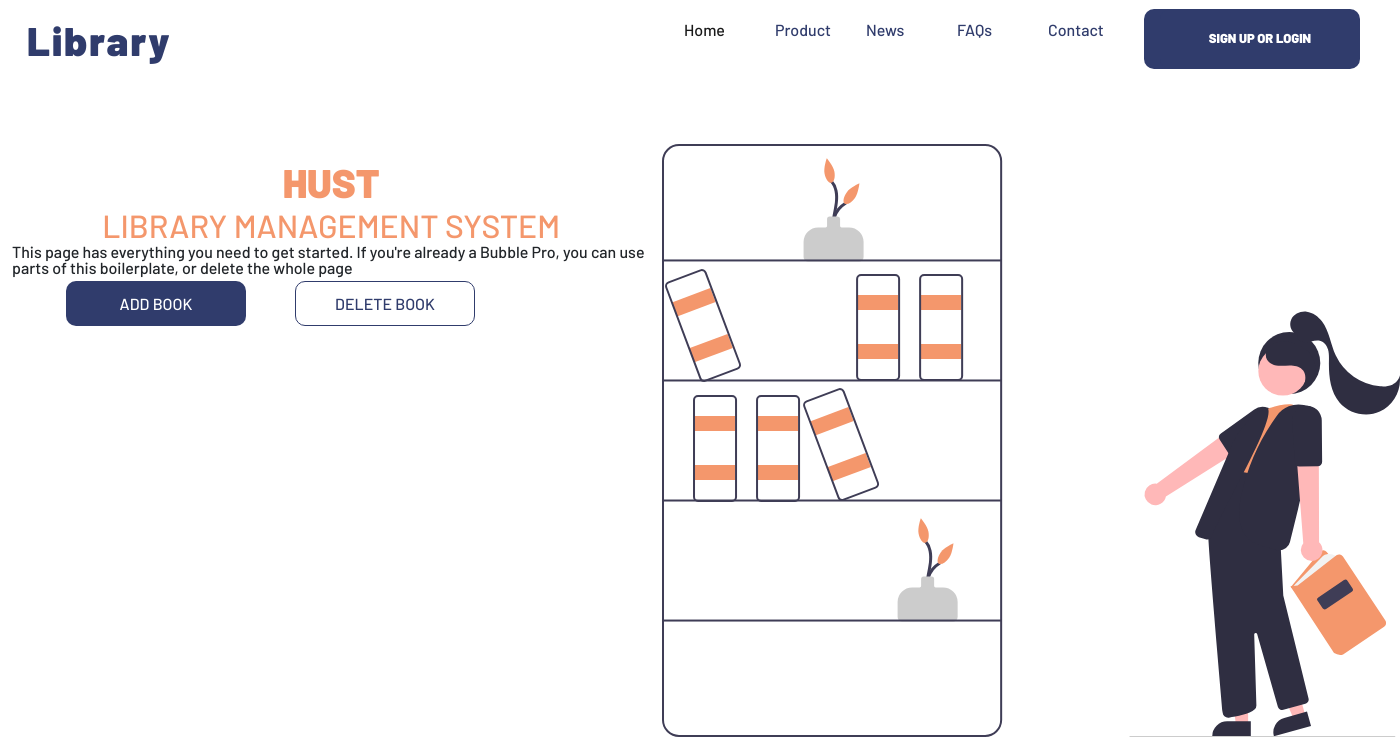
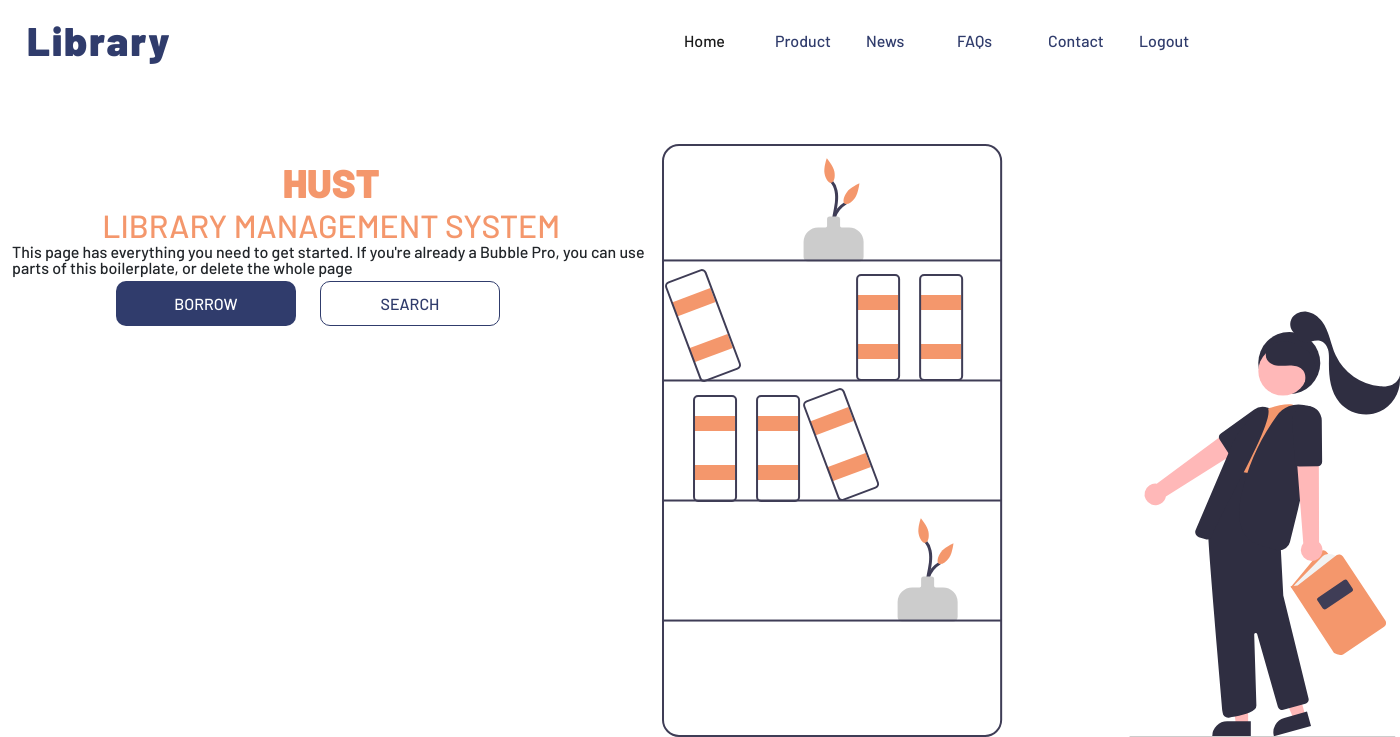
Before and after one commit to hazel260802/Hust-library, a Flask app: page / in a window 1400 px wide. Shown: the top 737 px of the page. Run offline with Flask 2, Linux system fonts and the light colour scheme; a user stored in the database is signed in; some libraries are stand-ins or nearby versions.

Commit message:
add some changes

```diff
--- a/fontend/templates/home.html
+++ b/fontend/templates/home.html
@@ -1,6 +1,17 @@
 {% extends "base.html" %}
 {% block head %}
 <link rel="stylesheet" href="{{ url_for('static', filename='styles/vendors/grid.css') }}">
+{% endblock %}
+{% block button %}
+{% if not (sinhVien.is_authenticated or nhanVien.is_authenticated) %}
+<li class="nav-item log_sign-button">
+    <a style="color:white;" href="/login"><button class="btn btn-light ms-3 log_sign-button">SIGN UP OR LOGIN</button></a>
+</li>
+{%else%}
+<li class="nav-item">
+  <a class="nav-link" style="color:#303C6C;" href="/logout">Logout</a>
+</li>
+{%endif%}
 {% endblock %}
 {% block title %}Home{% endblock %}
 {%block content%}
@@ -15,26 +26,26 @@
           </p>
 
           <div class="row btn-row">
-            {% if not sinhVien.is_authenticated %}
-            <div class="col span_1_of_2 welcome-row login-button" style="width: 200px; padding-left: 50px;">
-              <a style="color:white;" href="/login"><button class="btn btn-light ms-3 log-button">LOGIN</button></a>
-            </div>
-            <div class="col span_1_of_2 welcome-row signup-button" style="width: 200px;">
-              <a style="color:#303C6C;" href="/signup"><button class="btn btn-light ms-3 sign-button">SIGNUP</button></a>
-            </div>
-            {% elif not nhanVien.is_authenticated %}
-            <div class="col span_1_of_2 welcome-row login-button" style="width: 200px; padding-left: 50px;">
+            {% if sinhVien.is_authenticated %}
+              <div class="col span_1_of_2 welcome-row login-button" style="width: 200px; padding-left: 100px;">
                 <a style="color:white;" href="/student_borrow/{{ sinhVien.MSSV }}"><button class="btn btn-light ms-3 log-button">BORROW</button></a>
               </div>
               <div class="col span_1_of_2 welcome-row signup-button" style="width: 200px;">
                 <a style="color:#303C6C;" href="/timkiem/{{ sinhVien.MSSV }}"><button class="btn btn-light ms-3 sign-button">SEARCH</button></a>
               </div>
-            {%else%}
-            <div class="col span_1_of_2 welcome-row login-button" style="width: 200px; padding-left: 50px;">
+            {% elif nhanVien.is_authenticated %}
+              <div class="col span_1_of_2 welcome-row login-button" style="width: 200px; padding-left: 100px;">
                 <a style="color:white;" href="/staff_addbook/{{nhanVien.MSNV}}"><button class="btn btn-light ms-3 log-button">ADD BOOK</button></a>
               </div>
               <div class="col span_1_of_2 welcome-row signup-button" style="width: 200px;">
                 <a style="color:#303C6C;" href="/staff_delbook/{{nhanVien.MSNV}}"><button class="btn btn-light ms-3 sign-button">DELETE BOOK</button></a>
+              </div>
+            {%else%}
+              <div class="col span_1_of_2 welcome-row login-button" style="width: 200px; padding-left: 100px;">
+                <a style="color:white;" href="/login"><button class="btn btn-light ms-3 log-button">LOGIN</button></a>
+              </div>
+              <div class="col span_1_of_2 welcome-row signup-button" style="width: 200px;">
+                <a style="color:#303C6C;" href="/signup"><button class="btn btn-light ms-3 sign-button">SIGNUP</button></a>
               </div>
             {%endif%}
           </div>
--- a/fontend/views.py
+++ b/fontend/views.py
@@ -16,7 +16,7 @@
 
 @views.route('/')
 def home():
-	return render_template("home.html",nhanVien=current_user,sinhVien=current_user)
+	return render_template("home.html", nhanVien=current_user, sinhVien=current_user)
 @views.route('/404')
 def error_404():
     return render_template('404.html'), 404
```
Lines whose indentation alone changed are shown as unchanged.
